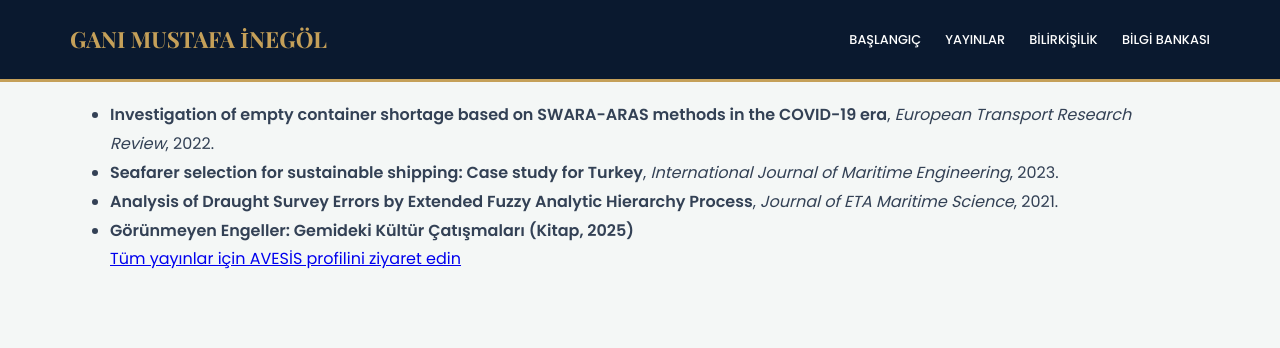
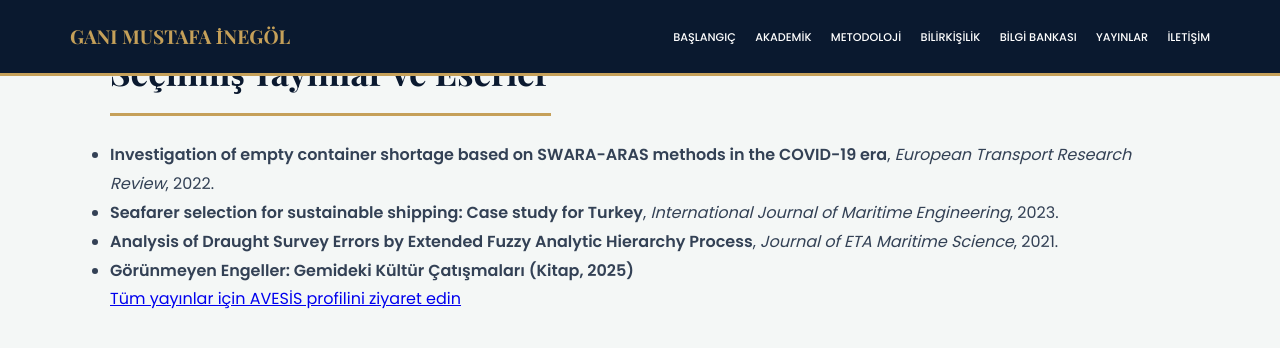
Before and after one commit to drgmi95/drgmi95.github.io, a Jekyll site: the page built from yayinlar.md, in a window 1280 px wide and 900 px high. Shown: the top 348 px of the window. Built offline with Jekyll 4.4.1, drawn with Linux system fonts in a browser that asks for light colours.

Commit message:
Update default.html

```diff
--- a/_layouts/default.html
+++ b/_layouts/default.html
@@ -7,33 +7,34 @@
     <link href="https://fonts.googleapis.com/css2?family=Playfair+Display:wght@600;700&family=Poppins:wght@300;400;500;600&display=swap" rel="stylesheet">
     <link rel="stylesheet" href="https://cdnjs.cloudflare.com/ajax/libs/font-awesome/6.0.0/css/all.min.css">
     <style>
-        :root { --navy: #0a192f; --gold: #c5a059; --slate: #2c3e50; --light: #f4f7f6; }
+        :root { --navy: #0a192f; --gold: #c5a059; --light: #f4f7f6; --white: #ffffff; }
         * { margin: 0; padding: 0; box-sizing: border-box; }
         body { font-family: 'Poppins', sans-serif; background-color: var(--light); color: #334155; line-height: 1.8; }
         nav { background: var(--navy); padding: 1.2rem 0; position: fixed; width: 100%; top: 0; z-index: 2000; border-bottom: 3px solid var(--gold); }
         .nav-container { max-width: 1200px; margin: 0 auto; display: flex; justify-content: space-between; align-items: center; padding: 0 30px; }
-        .logo { font-family: 'Playfair Display', serif; color: var(--gold); font-size: 1.4rem; text-decoration: none; font-weight: 700; }
-        .nav-links a { color: white; text-decoration: none; margin-left: 20px; font-weight: 500; font-size: 0.8rem; text-transform: uppercase; }
-        .content { padding-top: 120px; max-width: 1100px; margin: 0 auto; padding: 0 20px; min-height: 100vh; }
+        .logo { font-family: 'Playfair Display', serif; color: var(--gold); font-size: 1.2rem; text-decoration: none; font-weight: 700; text-transform: uppercase; }
+        .nav-links a { color: white; text-decoration: none; margin-left: 15px; font-weight: 500; font-size: 0.7rem; text-transform: uppercase; }
+        .content { padding-top: 100px; max-width: 1100px; margin: 0 auto; padding: 40px 20px; min-height: 100vh; }
         h2 { font-family: 'Playfair Display', serif; font-size: 2.2rem; color: var(--navy); margin-bottom: 25px; border-bottom: 3px solid var(--gold); display: inline-block; padding-bottom: 10px; }
-        .book-card { background: white; border-radius: 8px; box-shadow: 0 10px 30px rgba(0,0,0,0.1); padding: 40px; display: flex; gap: 40px; align-items: center; border-right: 10px solid var(--gold); margin-bottom: 40px; }
-        footer { background: var(--navy); color: white; padding: 40px 0; text-align: center; border-top: 5px solid var(--gold); margin-top: 50px; }
-        .btn-gold { background: var(--gold); color: white; padding: 10px 20px; text-decoration: none; font-weight: 600; font-size: 0.8rem; display: inline-block; }
+        footer { background: var(--navy); color: white; padding: 40px 0; text-align: center; border-top: 5px solid var(--gold); margin-top: 40px; }
     </style>
 </head>
 <body>
     <nav>
         <div class="nav-container">
-            <a href="/" class="logo">GANI MUSTAFA İNEGÖL</a>
+            <a href="{{ site.baseurl }}/" class="logo">GANI MUSTAFA İNEGÖL</a>
             <div class="nav-links">
-                <a href="/">Başlangıç</a>
-                <a href="/yayinlar">Yayınlar</a>
-                <a href="/bilirkisilik">Bilirkişilik</a>
-                <a href="/bilgi-bankasi">Bilgi Bankası</a>
+                <a href="{{ site.baseurl }}/">Başlangıç</a>
+                <a href="{{ site.baseurl }}/hakkimda">Akademik</a>
+                <a href="{{ site.baseurl }}/metodoloji">Metodoloji</a>
+                <a href="{{ site.baseurl }}/bilirkisilik">Bilirkişilik</a>
+                <a href="{{ site.baseurl }}/bilgi-bankasi">Bilgi Bankası</a>
+                <a href="{{ site.baseurl }}/yayinlar">Yayınlar</a>
+                <a href="{{ site.baseurl }}/iletisim">İletişim</a>
             </div>
         </div>
     </nav>
     <div class="content">{{ content }}</div>
-    <footer><p>&copy; 2026 Öğr. Gör. Gani Mustafa İnegöl</p></footer>
+    <footer><p>&copy; 2026 {{ site.title }}</p></footer>
 </body>
 </html>
```
